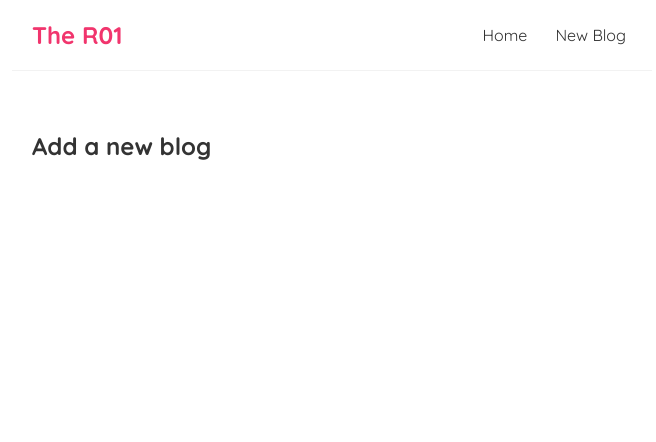
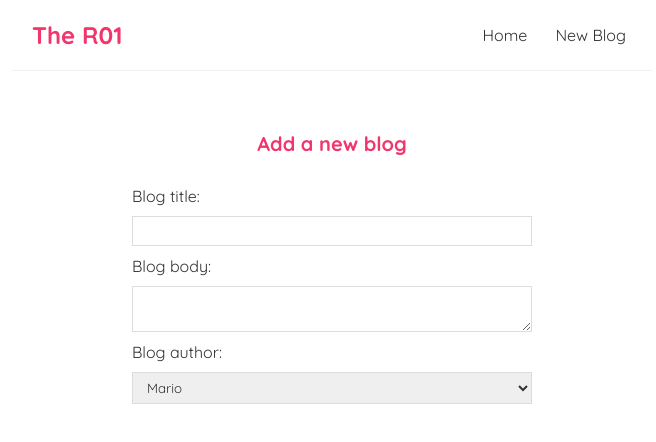
Before and after one commit to x03r4/r01, a React (Create React App) app: page /create in a window 1280 px wide. Shown: the top 442 px of the page, without its empty margins (308-964 px from the left). Built offline with nearby package versions, Linux system fonts and the light colour scheme; the HTML template or start-up script is replaced by a standard one.

Commit message:
created and styled add new blog form

```diff
--- a/src/Create.js
+++ b/src/Create.js
@@ -2,6 +2,22 @@
     return (
         <div className="create">
             <h2>Add a new blog</h2>
+            <form>
+                <label>Blog title:</label>
+                <input
+                    type="text"
+                    required
+                />
+                <label>Blog body:</label>
+                <textarea
+                required
+                ></textarea>
+                <label>Blog author:</label>
+                <select>
+                    <option value="mario">Mario</option>
+                    <option value="yoshi">Yoshi</option>
+                </select>
+            </form>
         </div>
      );
 }
--- a/src/index.css
+++ b/src/index.css
@@ -69,3 +69,35 @@
   border-radius: 8px;
   cursor: pointer;
 }
+
+/* create new blog form */
+.create {
+  max-width: 400px;
+  margin: 0 auto;
+  text-align: center;
+}
+.create label {
+  text-align: left;
+  display: block;
+}
+.create h2 {
+  font-size: 20px;
+  color: #f1356d;
+  margin-bottom: 30px;
+}
+.create input, .create textarea, .create select {
+  width: 100%;
+  padding: 6px 10px;
+  margin: 10px 0;
+  border: 1px solid #ddd;
+  box-sizing: border-box;
+  display: block;
+}
+.create button {
+  background: #f1356d;
+  color: #fff;
+  border: 0;
+  padding: 8px;
+  border-radius: 8px;
+  cursor: pointer;
+}
```
